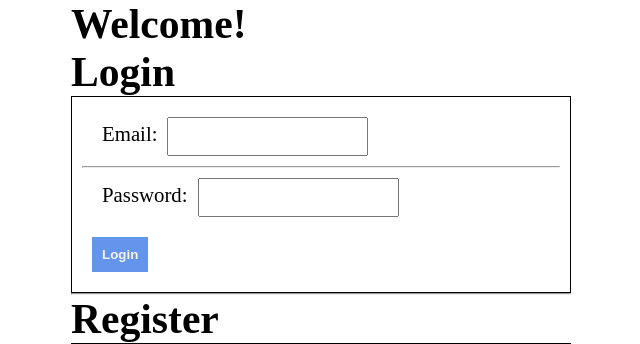
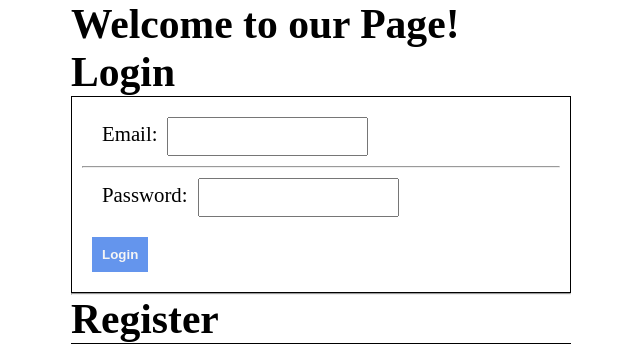
Before and after one commit to sushmamangalapally/loginReg, a Django app: page / in a window 1280 px wide. Shown: the top 344 px of the page, without its empty margins (319-959 px from the left). Run offline with Django 3.2, Linux system fonts and the light colour scheme; parts of the project's set-up code (start-up, migrations or seed data) failed here and were passed over.

Commit message:
modified index.html for testing

```diff
--- a/apps/loginreg/templates/loginreg/index.html
+++ b/apps/loginreg/templates/loginreg/index.html
@@ -8,7 +8,7 @@
 
 </head>
 <body>
-    <h1>Welcome!</h1>
+    <h1>Welcome to our Page!</h1>
     <h1>Login</h1>
                 {% if messages %}
                     {% for message in messages %}
```
